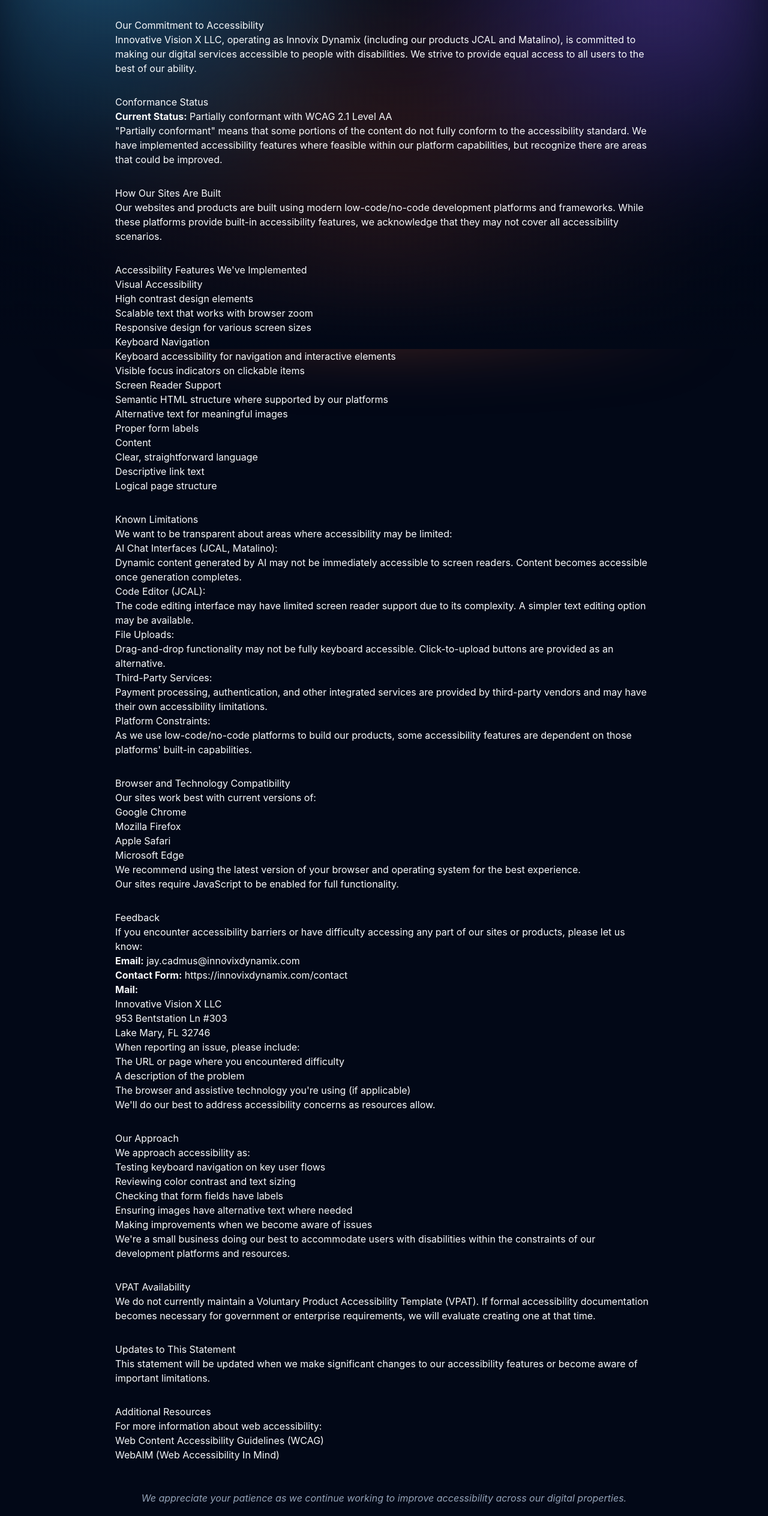
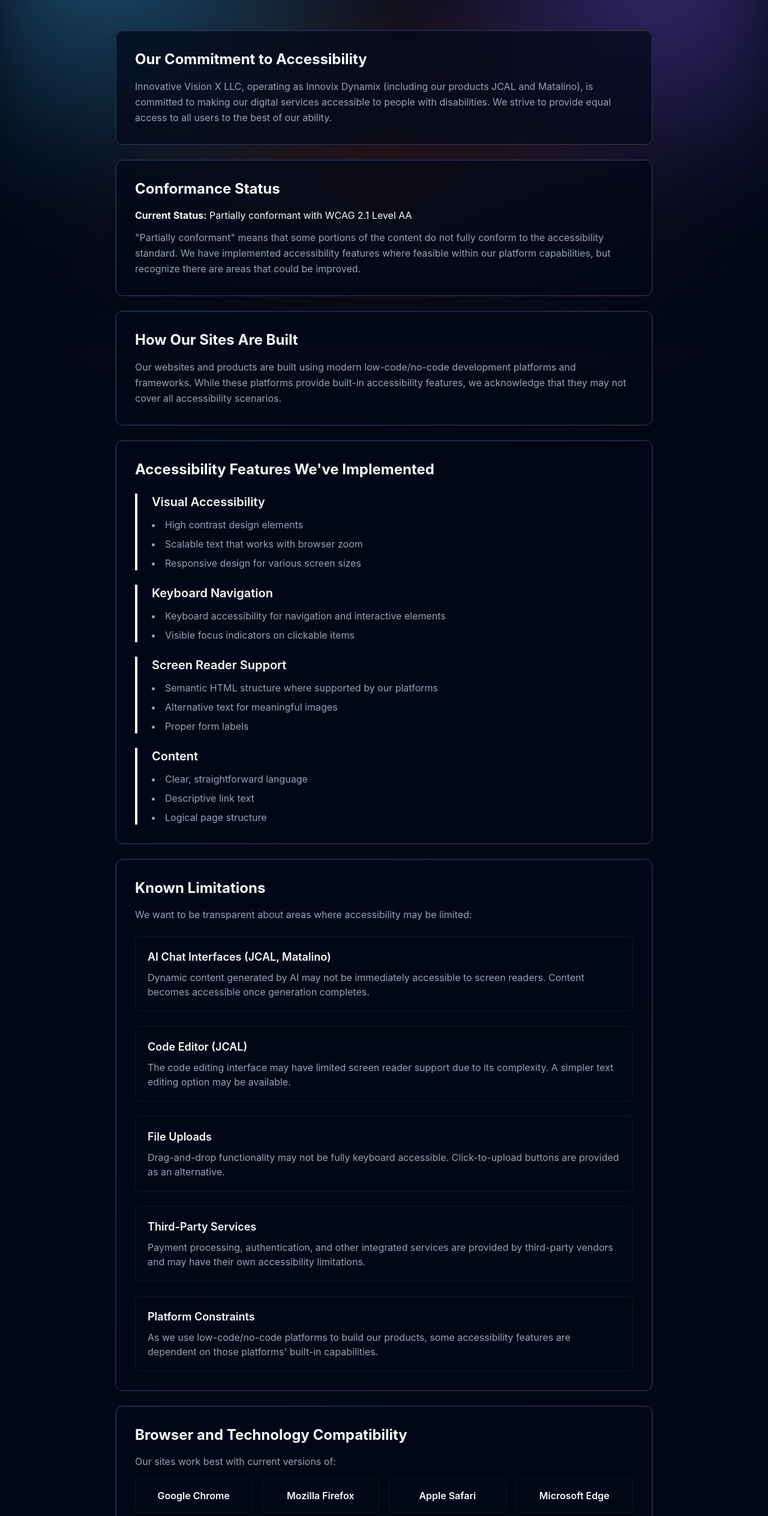
Before and after one commit to innovix-jay/innovixdynamix, a React (Vite) app: page /accessibility in a window 1280 px wide. Shown: the part 218-2746 px from the top of the page at 60% size. Built offline with nearby package versions, Linux system fonts and the light colour scheme.

Commit message:
Refactor Accessibility Page Layout

```diff
--- a/src/pages/Accessibility.tsx
+++ b/src/pages/Accessibility.tsx
@@ -13,148 +13,192 @@ const Accessibility: React.FC = () => {
         <meta property="og:image" content="/assets/share.jpg" />
       </Helmet>
 
-      <article className="prose prose-invert max-w-4xl mx-auto">
-        <header className="text-center mb-12">
-          <h1 className="text-4xl font-bold mb-2">Accessibility Statement</h1>
-          <p className="text-muted-foreground">Last Updated: October 7, 2025</p>
+      <header className="text-center mb-12 max-w-4xl mx-auto">
+        <h1 className="text-4xl md:text-5xl font-bold mb-4">Accessibility Statement</h1>
+        <p className="text-lg text-muted-foreground">Last Updated: October 7, 2025</p>
       </header>
 
-        <section className="mb-8">
-          <h2>Our Commitment to Accessibility</h2>
-          <p>Innovative Vision X LLC, operating as Innovix Dynamix (including our products JCAL and Matalino), is committed to making our digital services accessible to people with disabilities. We strive to provide equal access to all users to the best of our ability.</p>
+      <div className="max-w-4xl mx-auto space-y-6">
+        <section className="glass-card p-8 rounded-xl">
+          <h2 className="text-2xl font-bold mb-4">Our Commitment to Accessibility</h2>
+          <p className="text-muted-foreground leading-relaxed">
+            Innovative Vision X LLC, operating as Innovix Dynamix (including our products JCAL and Matalino), is committed to making our digital services accessible to people with disabilities. We strive to provide equal access to all users to the best of our ability.
+          </p>
         </section>
 
-        <section className="mb-8">
-          <h2>Conformance Status</h2>
-          <p><strong>Current Status:</strong> Partially conformant with WCAG 2.1 Level AA</p>
-          <p>"Partially conformant" means that some portions of the content do not fully conform to the accessibility standard. We have implemented accessibility features where feasible within our platform capabilities, but recognize there are areas that could be improved.</p>
+        <section className="glass-card p-8 rounded-xl">
+          <h2 className="text-2xl font-bold mb-4">Conformance Status</h2>
+          <p className="mb-3"><strong className="text-primary">Current Status:</strong> Partially conformant with WCAG 2.1 Level AA</p>
+          <p className="text-muted-foreground leading-relaxed">
+            "Partially conformant" means that some portions of the content do not fully conform to the accessibility standard. We have implemented accessibility features where feasible within our platform capabilities, but recognize there are areas that could be improved.
+          </p>
         </section>
 
-        <section className="mb-8">
-          <h2>How Our Sites Are Built</h2>
-          <p>Our websites and products are built using modern low-code/no-code development platforms and frameworks. While these platforms provide built-in accessibility features, we acknowledge that they may not cover all accessibility scenarios.</p>
+        <section className="glass-card p-8 rounded-xl">
+          <h2 className="text-2xl font-bold mb-4">How Our Sites Are Built</h2>
+          <p className="text-muted-foreground leading-relaxed">
+            Our websites and products are built using modern low-code/no-code development platforms and frameworks. While these platforms provide built-in accessibility features, we acknowledge that they may not cover all accessibility scenarios.
+          </p>
         </section>
 
-        <section className="mb-8">
-          <h2>Accessibility Features We've Implemented</h2>
+        <section className="glass-card p-8 rounded-xl">
+          <h2 className="text-2xl font-bold mb-6">Accessibility Features We've Implemented</h2>
 
-          <h3>Visual Accessibility</h3>
-          <ul>
+          <div className="space-y-6">
+            <div className="border-l-4 border-primary pl-6">
+              <h3 className="text-xl font-semibold mb-3">Visual Accessibility</h3>
+              <ul className="list-disc list-inside space-y-2 text-muted-foreground">
                 <li>High contrast design elements</li>
                 <li>Scalable text that works with browser zoom</li>
                 <li>Responsive design for various screen sizes</li>
               </ul>
+            </div>
 
-          <h3>Keyboard Navigation</h3>
-          <ul>
+            <div className="border-l-4 border-primary pl-6">
+              <h3 className="text-xl font-semibold mb-3">Keyboard Navigation</h3>
+              <ul className="list-disc list-inside space-y-2 text-muted-foreground">
                 <li>Keyboard accessibility for navigation and interactive elements</li>
                 <li>Visible focus indicators on clickable items</li>
               </ul>
+            </div>
 
-          <h3>Screen Reader Support</h3>
-          <ul>
+            <div className="border-l-4 border-primary pl-6">
+              <h3 className="text-xl font-semibold mb-3">Screen Reader Support</h3>
+              <ul className="list-disc list-inside space-y-2 text-muted-foreground">
                 <li>Semantic HTML structure where supported by our platforms</li>
                 <li>Alternative text for meaningful images</li>
                 <li>Proper form labels</li>
               </ul>
+            </div>
 
-          <h3>Content</h3>
-          <ul>
+            <div className="border-l-4 border-primary pl-6">
+              <h3 className="text-xl font-semibold mb-3">Content</h3>
+              <ul className="list-disc list-inside space-y-2 text-muted-foreground">
                 <li>Clear, straightforward language</li>
                 <li>Descriptive link text</li>
                 <li>Logical page structure</li>
               </ul>
+            </div>
+          </div>
         </section>
 
-        <section className="mb-8">
-          <h2>Known Limitations</h2>
-          <p>We want to be transparent about areas where accessibility may be limited:</p>
+        <section className="glass-card p-8 rounded-xl">
+          <h2 className="text-2xl font-bold mb-4">Known Limitations</h2>
+          <p className="text-muted-foreground mb-6">We want to be transparent about areas where accessibility may be limited:</p>
 
-          <h3>AI Chat Interfaces (JCAL, Matalino):</h3>
-          <p>Dynamic content generated by AI may not be immediately accessible to screen readers. Content becomes accessible once generation completes.</p>
+          <div className="space-y-6">
+            <div className="bg-background/50 p-5 rounded-lg border border-border/50">
+              <h3 className="text-lg font-semibold mb-2">AI Chat Interfaces (JCAL, Matalino)</h3>
+              <p className="text-muted-foreground">Dynamic content generated by AI may not be immediately accessible to screen readers. Content becomes accessible once generation completes.</p>
+            </div>
 
-          <h3>Code Editor (JCAL):</h3>
-          <p>The code editing interface may have limited screen reader support due to its complexity. A simpler text editing option may be available.</p>
+            <div className="bg-background/50 p-5 rounded-lg border border-border/50">
+              <h3 className="text-lg font-semibold mb-2">Code Editor (JCAL)</h3>
+              <p className="text-muted-foreground">The code editing interface may have limited screen reader support due to its complexity. A simpler text editing option may be available.</p>
+            </div>
 
-          <h3>File Uploads:</h3>
-          <p>Drag-and-drop functionality may not be fully keyboard accessible. Click-to-upload buttons are provided as an alternative.</p>
+            <div className="bg-background/50 p-5 rounded-lg border border-border/50">
+              <h3 className="text-lg font-semibold mb-2">File Uploads</h3>
+              <p className="text-muted-foreground">Drag-and-drop functionality may not be fully keyboard accessible. Click-to-upload buttons are provided as an alternative.</p>
+            </div>
 
-          <h3>Third-Party Services:</h3>
-          <p>Payment processing, authentication, and other integrated services are provided by third-party vendors and may have their own accessibility limitations.</p>
+            <div className="bg-background/50 p-5 rounded-lg border border-border/50">
+              <h3 className="text-lg font-semibold mb-2">Third-Party Services</h3>
+              <p className="text-muted-foreground">Payment processing, authentication, and other integrated services are provided by third-party vendors and may have their own accessibility limitations.</p>
+            </div>
 
-          <h3>Platform Constraints:</h3>
-          <p>As we use low-code/no-code platforms to build our products, some accessibility features are dependent on those platforms' built-in capabilities.</p>
+            <div className="bg-background/50 p-5 rounded-lg border border-border/50">
+              <h3 className="text-lg font-semibold mb-2">Platform Constraints</h3>
+              <p className="text-muted-foreground">As we use low-code/no-code platforms to build our products, some accessibility features are dependent on those platforms' built-in capabilities.</p>
+            </div>
+          </div>
         </section>
 
-        <section className="mb-8">
-          <h2>Browser and Technology Compatibility</h2>
-          <p>Our sites work best with current versions of:</p>
-          <ul>
-            <li>Google Chrome</li>
-            <li>Mozilla Firefox</li>
-            <li>Apple Safari</li>
-            <li>Microsoft Edge</li>
-          </ul>
-          <p>We recommend using the latest version of your browser and operating system for the best experience.</p>
-          <p>Our sites require JavaScript to be enabled for full functionality.</p>
+        <section className="glass-card p-8 rounded-xl">
+          <h2 className="text-2xl font-bold mb-4">Browser and Technology Compatibility</h2>
+          <p className="text-muted-foreground mb-4">Our sites work best with current versions of:</p>
+          <div className="grid grid-cols-2 md:grid-cols-4 gap-4 mb-6">
+            <div className="bg-background/50 p-4 rounded-lg border border-border/50 text-center">
+              <p className="font-semibold">Google Chrome</p>
+            </div>
+            <div className="bg-background/50 p-4 rounded-lg border border-border/50 text-center">
+              <p className="font-semibold">Mozilla Firefox</p>
+            </div>
+            <div className="bg-background/50 p-4 rounded-lg border border-border/50 text-center">
+              <p className="font-semibold">Apple Safari</p>
+            </div>
+            <div className="bg-background/50 p-4 rounded-lg border border-border/50 text-center">
+              <p className="font-semibold">Microsoft Edge</p>
+            </div>
+          </div>
+          <p className="text-muted-foreground mb-2">We recommend using the latest version of your browser and operating system for the best experience.</p>
+          <p className="text-muted-foreground">Our sites require JavaScript to be enabled for full functionality.</p>
         </section>
 
-        <section className="mb-8">
-          <h2>Feedback</h2>
-          <p>If you encounter accessibility barriers or have difficulty accessing any part of our sites or products, please let us know:</p>
-          <p>
-            <strong>Email:</strong> <a href="mailto:jay.cadmus@innovixdynamix.com" className="story-link">jay.cadmus@innovixdynamix.com</a><br />
-            <strong>Contact Form:</strong> <a href="https://innovixdynamix.com/contact" className="story-link">https://innovixdynamix.com/contact</a><br />
-            <strong>Mail:</strong><br />
-            Innovative Vision X LLC<br />
+        <section className="glass-card p-8 rounded-xl">
+          <h2 className="text-2xl font-bold mb-4">Feedback</h2>
+          <p className="text-muted-foreground mb-6">If you encounter accessibility barriers or have difficulty accessing any part of our sites or products, please let us know:</p>
+
+          <div className="bg-background/50 p-6 rounded-lg border border-border/50 space-y-3 mb-6">
+            <p><strong>Email:</strong> <a href="mailto:jay.cadmus@innovixdynamix.com" className="story-link text-primary">jay.cadmus@innovixdynamix.com</a></p>
+            <p><strong>Contact Form:</strong> <a href="https://innovixdynamix.com/contact" className="story-link text-primary">https://innovixdynamix.com/contact</a></p>
+            <div>
+              <p className="font-semibold mb-1">Mail:</p>
+              <p className="text-muted-foreground">Innovative Vision X LLC<br />
               953 Bentstation Ln #303<br />
-            Lake Mary, FL 32746
-          </p>
-          <p>When reporting an issue, please include:</p>
-          <ul>
+              Lake Mary, FL 32746</p>
+            </div>
+          </div>
+
+          <p className="text-muted-foreground mb-3">When reporting an issue, please include:</p>
+          <ul className="list-disc list-inside space-y-2 text-muted-foreground">
             <li>The URL or page where you encountered difficulty</li>
             <li>A description of the problem</li>
             <li>The browser and assistive technology you're using (if applicable)</li>
           </ul>
-          <p>We'll do our best to address accessibility concerns as resources allow.</p>
+          <p className="text-muted-foreground mt-4">We'll do our best to address accessibility concerns as resources allow.</p>
         </section>
 
-        <section className="mb-8">
-          <h2>Our Approach</h2>
-          <p>We approach accessibility as:</p>
-          <ul>
+        <section className="glass-card p-8 rounded-xl">
+          <h2 className="text-2xl font-bold mb-4">Our Approach</h2>
+          <p className="text-muted-foreground mb-4">We approach accessibility as:</p>
+          <ul className="list-disc list-inside space-y-2 text-muted-foreground mb-4">
             <li>Testing keyboard navigation on key user flows</li>
             <li>Reviewing color contrast and text sizing</li>
             <li>Checking that form fields have labels</li>
             <li>Ensuring images have alternative text where needed</li>
             <li>Making improvements when we become aware of issues</li>
           </ul>
-          <p>We're a small business doing our best to accommodate users with disabilities within the constraints of our development platforms and resources.</p>
+          <p className="text-muted-foreground">We're a small business doing our best to accommodate users with disabilities within the constraints of our development platforms and resources.</p>
         </section>
 
-        <section className="mb-8">
-          <h2>VPAT Availability</h2>
-          <p>We do not currently maintain a Voluntary Product Accessibility Template (VPAT). If formal accessibility documentation becomes necessary for government or enterprise requirements, we will evaluate creating one at that time.</p>
+        <section className="glass-card p-8 rounded-xl">
+          <h2 className="text-2xl font-bold mb-4">VPAT Availability</h2>
+          <p className="text-muted-foreground">We do not currently maintain a Voluntary Product Accessibility Template (VPAT). If formal accessibility documentation becomes necessary for government or enterprise requirements, we will evaluate creating one at that time.</p>
         </section>
 
-        <section className="mb-8">
-          <h2>Updates to This Statement</h2>
-          <p>This statement will be updated when we make significant changes to our accessibility features or become aware of important limitations.</p>
+        <section className="glass-card p-8 rounded-xl">
+          <h2 className="text-2xl font-bold mb-4">Updates to This Statement</h2>
+          <p className="text-muted-foreground">This statement will be updated when we make significant changes to our accessibility features or become aware of important limitations.</p>
         </section>
 
-        <section className="mb-8">
-          <h2>Additional Resources</h2>
-          <p>For more information about web accessibility:</p>
-          <ul>
-            <li><a href="https://www.w3.org/WAI/standards-guidelines/wcag/" className="story-link" target="_blank" rel="noopener noreferrer">Web Content Accessibility Guidelines (WCAG)</a></li>
-            <li><a href="https://webaim.org/" className="story-link" target="_blank" rel="noopener noreferrer">WebAIM (Web Accessibility In Mind)</a></li>
-          </ul>
+        <section className="glass-card p-8 rounded-xl">
+          <h2 className="text-2xl font-bold mb-4">Additional Resources</h2>
+          <p className="text-muted-foreground mb-4">For more information about web accessibility:</p>
+          <div className="space-y-3">
+            <div className="bg-background/50 p-4 rounded-lg border border-border/50">
+              <a href="https://www.w3.org/WAI/standards-guidelines/wcag/" className="story-link text-primary font-semibold" target="_blank" rel="noopener noreferrer">Web Content Accessibility Guidelines (WCAG)</a>
+            </div>
+            <div className="bg-background/50 p-4 rounded-lg border border-border/50">
+              <a href="https://webaim.org/" className="story-link text-primary font-semibold" target="_blank" rel="noopener noreferrer">WebAIM (Web Accessibility In Mind)</a>
+            </div>
+          </div>
         </section>
 
-        <footer className="text-center text-muted-foreground italic mt-12">
-          <p>We appreciate your patience as we continue working to improve accessibility across our digital properties.</p>
+        <footer className="glass-card p-8 rounded-xl text-center">
+          <p className="text-muted-foreground italic">We appreciate your patience as we continue working to improve accessibility across our digital properties.</p>
         </footer>
-      </article>
+      </div>
     </div>
   );
 };
```
Lines whose indentation alone changed are shown as unchanged.
